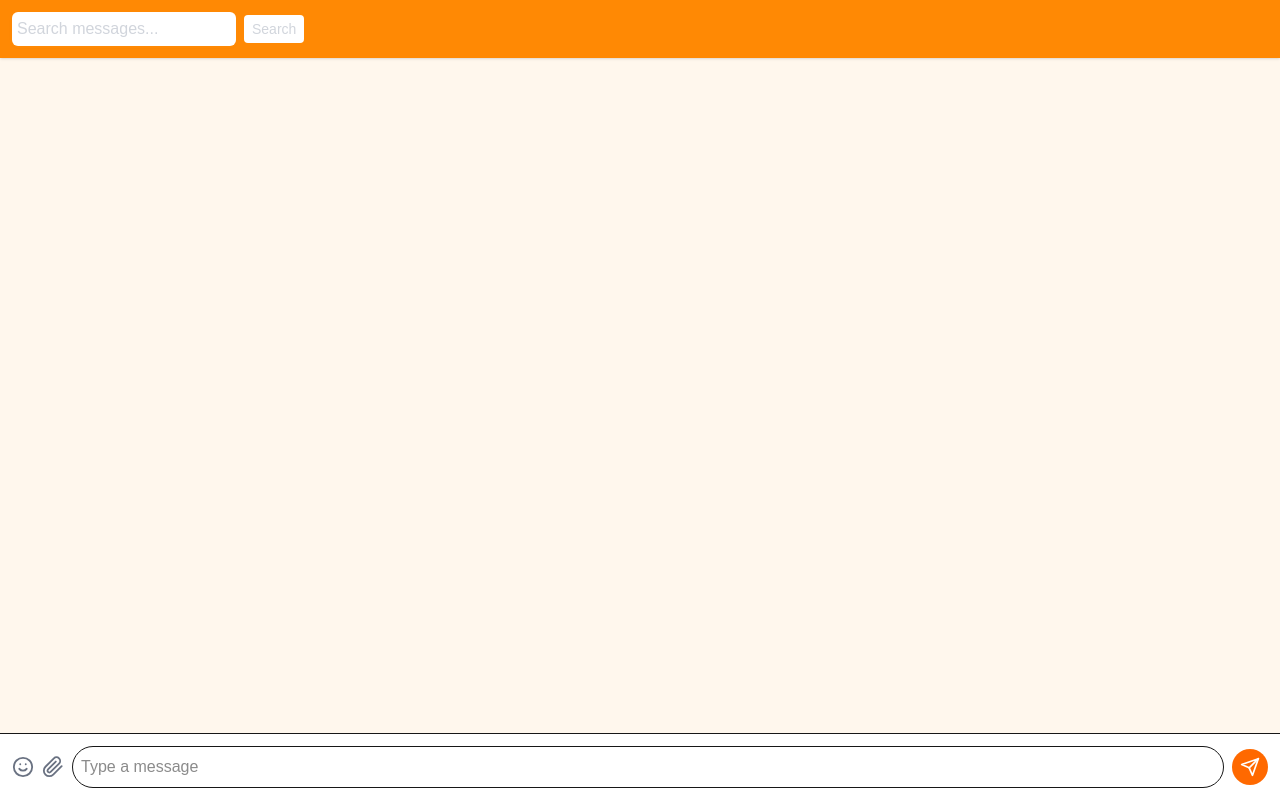
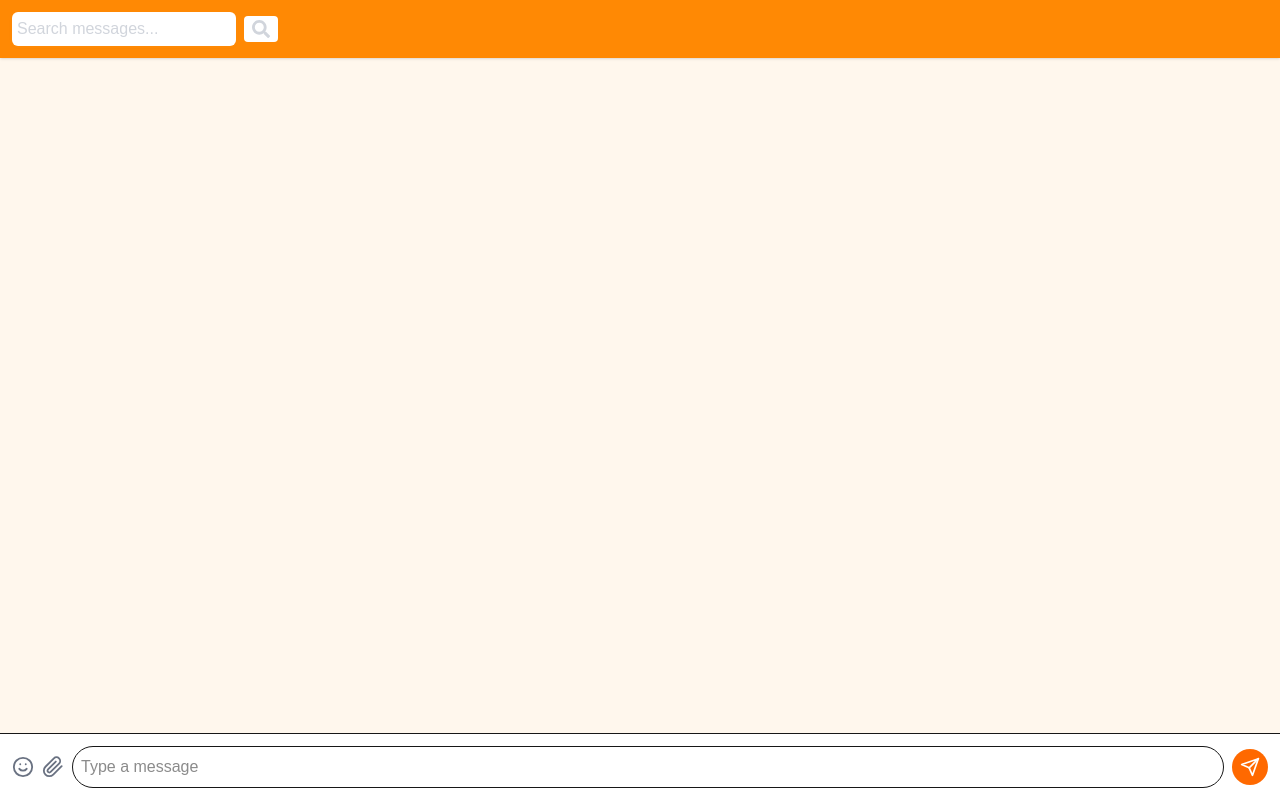
Before and after one commit to ranimRefaie/ChitChat, a Next.js app: page /chats/1 in a window 1280 px wide. Both pictures are taken after a click on the button 1227 px from the left and 32 px from the top of the page. Built offline with nearby package versions, Linux system fonts and the light colour scheme; no server answers.

Commit message:
first commit

```diff
--- a/src/components/TopbarChat.js
+++ b/src/components/TopbarChat.js
@@ -211,24 +211,28 @@ export default function TopBar({
               placeholder="Search messages..."
               className="p-1 rounded-md border border-white/30 shadow-sm w-[80vw] sm:w-56 bg-white text-gray-800 placeholder:text-gray-300 focus:outline-none focus:ring-2 focus:ring-orange-400 transition"
             />
-            {searchQuery && (
+
+
+            <button
+              onClick={onSearch}
+              className="bg-white text-gray-300 p-1 cursor-pointer hover:bg-orange-50 rounded font-medium text-sm px-2"
+            >
+              <FaSearch size={18} />
+            </button>
+
+              {searchQuery && (
               <button
                 onClick={() => {
                   setSearchQuery('');
                   setShowSearch(false);
                   onSearch('');
                 }}
-                className="absolute right-2 text-gray-400 hover:text-red-500 text-xs"
+                className="absolute right-12 cursor-pointer text-gray-400 hover:text-red-500 text-xs"
               >
                 <FiX size={18} />
               </button>
             )}
-            <button
-              onClick={onSearch}
-              className="bg-white text-gray-300 p-1 cursor-pointer hover:bg-orange-50 rounded font-medium text-sm px-2"
-            >
-              Search
-            </button>
+
           </div>
         )}
       </div>
```
